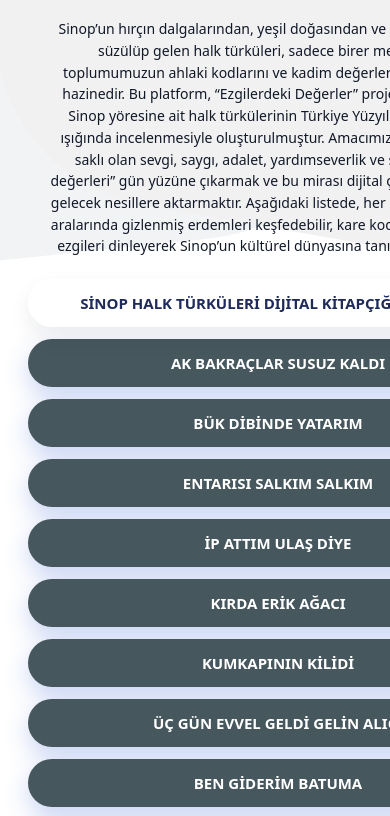
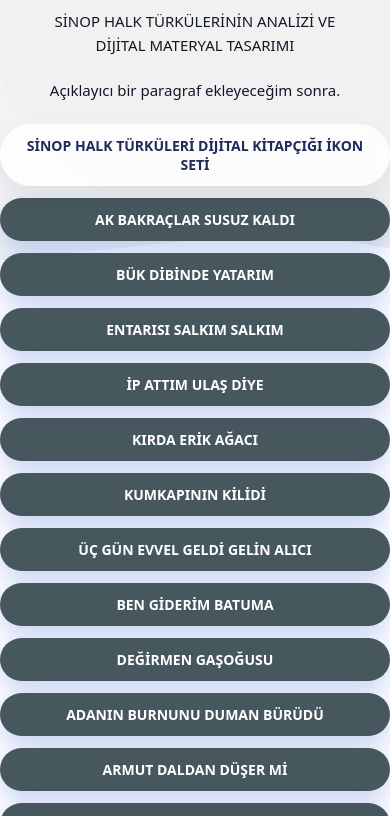
Before and after one commit to projetubitak22042026-web/ezgilerdeki_degerler, a plain HTML site: page index.html in a window 390 px wide. Shown: the part 166-982 px from the top of the page. Drawn offline with Linux system fonts and the light colour scheme.

Commit message:
Add files via upload

```diff
--- a/index.html
+++ b/index.html
@@ -15,12 +15,12 @@
 }
 
 
-    *{ box-sizing: border-box; }
   body{
   margin: 0;
   font-family: system-ui, -apple-system, Segoe UI, Roboto, Arial, "Noto Sans", "Helvetica Neue", sans-serif;
   color: var(--ink);
   background: var(--bg);
+  overflow-x: hidden;
 }
 
 
@@ -104,7 +104,8 @@
   display: inline-flex;
   justify-content: center;
   align-items: center;
-  width: 500px;
+  width: 100%;
+  max-width: 500px;
   padding: 14px 22px;
   border-radius: 999px;
   text-decoration: none;
@@ -151,15 +152,19 @@
   transform: translateY(-1px);
 }
 
-    /* Küçük ekranlarda daha rahat */
-    @media (max-width: 420px){
-      .btn{ min-width: 200px; }
-      p{ font-size: 14px; }
+@media (max-width: 480px){
+  .btn{
+    font-size: 14px;
+    padding: 12px 18px;
   }
+}
+
   </style>
 </head>
 
 <body>
+
+
   <section class="hero">
     <div class="blob left" aria-hidden="true"></div>
     <div class="blob right" aria-hidden="true"></div>
@@ -170,16 +175,7 @@
       <p>SİNOP HALK TÜRKÜLERİNİN ANALİZİ VE DİJİTAL MATERYAL TASARIMI</p>
 
       <!-- Açıklayıcı paragrafı buraya yazabilirsin -->
-      <p>Sinop’un hırçın dalgalarından, yeşil doğasından ve köklü tarihinden süzülüp gelen halk
-türküleri, sadece birer melodi değil; toplumumuzun ahlaki kodlarını ve kadim değerlerini
-taşıyan birer hazinedir.
-Bu platform, “Ezgilerdeki Değerler” projesi kapsamında; Sinop yöresine ait halk
-türkülerinin Türkiye Yüzyılı Maarif Modeli ışığında incelenmesiyle oluşturulmuştur.
-Amacımız, türkülerimizde saklı olan sevgi, saygı, adalet, yardımseverlik ve sabır gibi “kök
-değerleri” gün yüzüne çıkarmak ve bu mirası dijital çağın imkanlarıyla gelecek nesillere
-aktarmaktır.
-Aşağıdaki listede, her bir türkünün satır aralarında gizlenmiş erdemleri keşfedebilir, kare
-kodlar aracılığıyla bu ezgileri dinleyerek Sinop’un kültürel dünyasına tanıklık edebilirsiniz.</p>
+      <p>Açıklayıcı bir paragraf ekleyeceğim sonra.</p>
 
       <div class="buttons">
 
```
Lines whose indentation alone changed are shown as unchanged.
